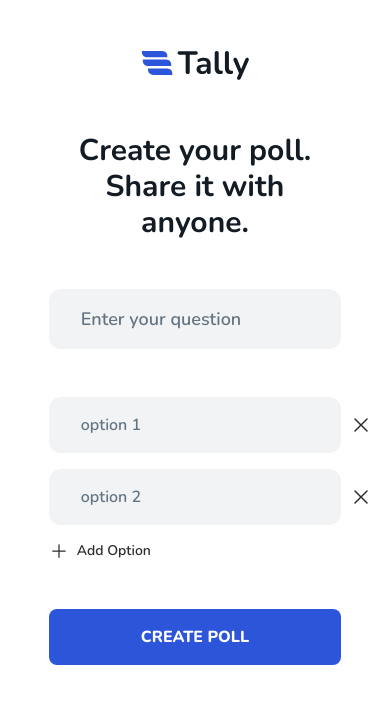
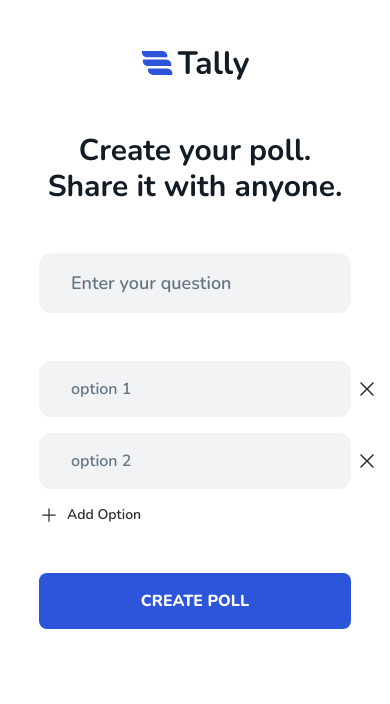
Before and after one commit to cj-lawson/chimein, a React (Vite) app: page / in a window 390 px wide. Shown: the top 704 px of the page. Built offline with nearby package versions, Linux system fonts and the light colour scheme.

Commit message:
fixed width

```diff
--- a/src/pages/CreatePoll.tsx
+++ b/src/pages/CreatePoll.tsx
@@ -57,7 +57,7 @@ export default function CreatePoll() {
 
       <div className="text-center bg-white text-[#131B24] font-nunito max-h-dvh">
         <div className="min-h-screen flex flex-col items-center space-y-2 max-h-dvh">
-          <div className="w-3/4 sm:w-1/2 md:max-w-[400px] space-y-12 mt-10 max-h-dvh">
+          <div className="w-4/5 sm:w-1/2 md:max-w-[400px] space-y-12 mt-10 max-h-dvh">
             <img src={logo} alt="" className="ml-auto mr-auto" />
             <h1 className="font-bold text-3xl">
               Create your poll. <br></br>Share it with anyone.
@@ -86,7 +86,7 @@ export default function CreatePoll() {
                     onClick={() => handleRemoveOption(option.id)}
                     className="flex items-center gap-4 ml-auto cursor-pointer"
                   >
-                    <XMarkIcon className="text-[#2D2C2B] size-6 absolute top-1/2 transform -translate-y-1/2 ml-2" />
+                    <XMarkIcon className="text-[#2D2C2B] size-6 absolute top-1/2 transform -translate-y-1/2 ml-1" />
                   </button>
                 </div>
               ))}
```
